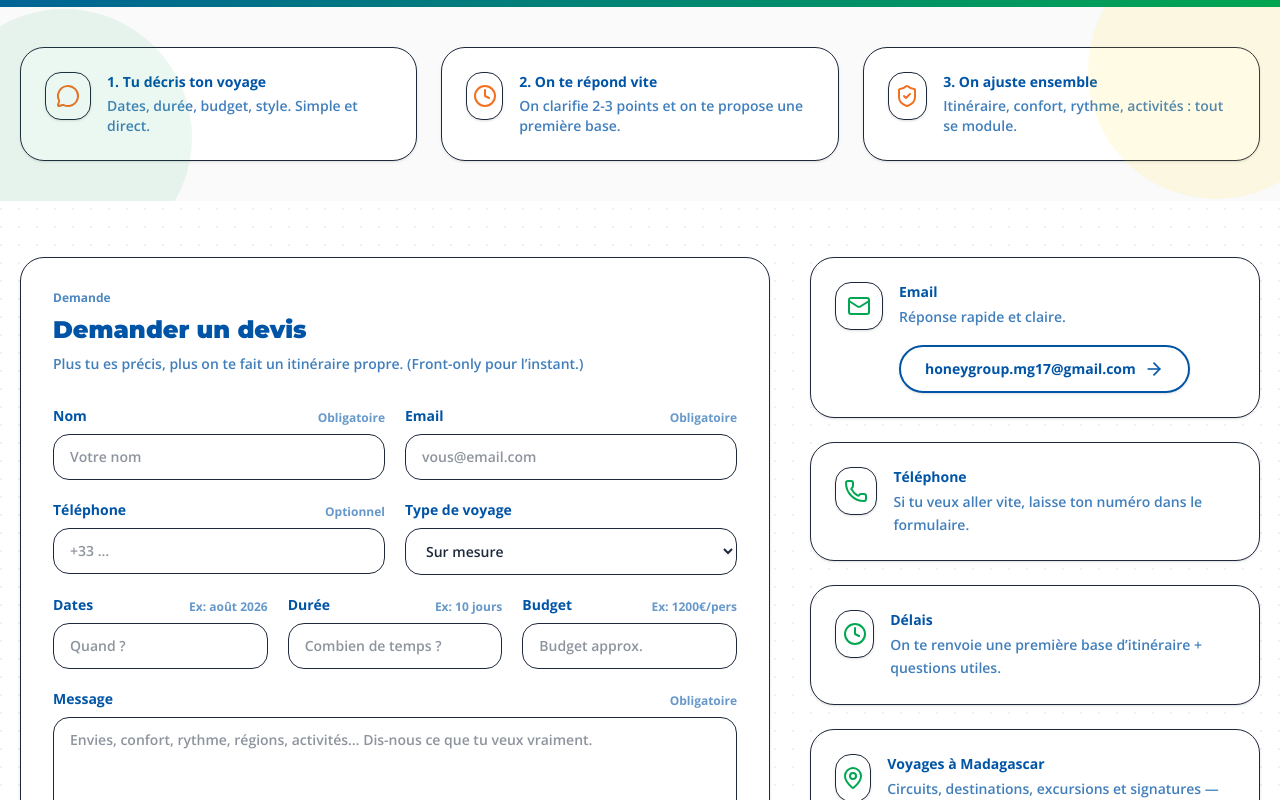
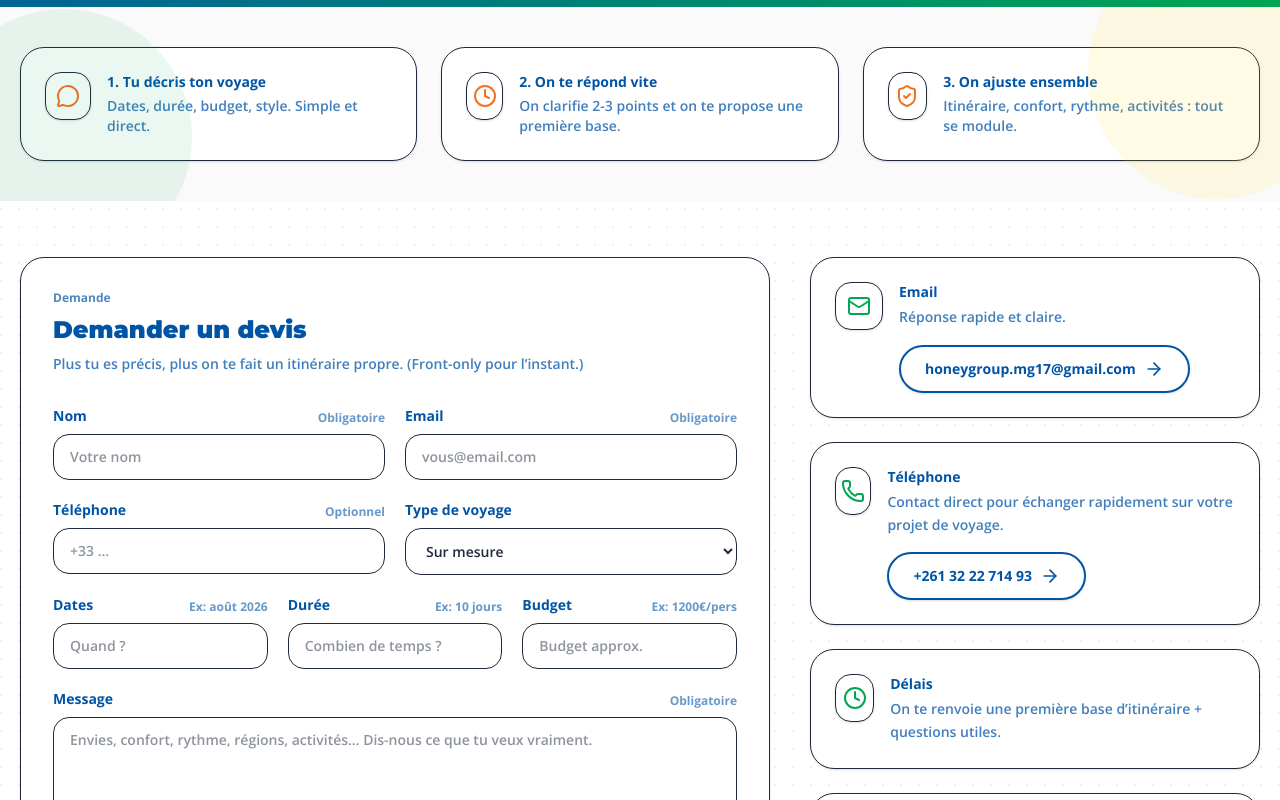
Before and after one commit to Melui3/Honey_Group, a React (Vite) app in the folder frontend/: page /contact in a window 1280 px wide. Shown: the part 386-1186 px from the top of the page. Built offline with nearby package versions, Linux system fonts and the light colour scheme; no server answers.

Commit message:
Update Contact.jsx

```diff
--- a/frontend/src/pages/Contact.jsx
+++ b/frontend/src/pages/Contact.jsx
@@ -249,10 +249,18 @@ useEffect(() => {
                 }
               />
 
-              <InfoCard
+             <InfoCard
                 Icon={Phone}
                 title="Téléphone"
-                text="Si tu veux aller vite, laisse ton numéro dans le formulaire."
+                text="Contact direct pour échanger rapidement sur votre projet de voyage."
+                action={
+                  <a
+                    href="tel:+261322271493"
+                    className={[btn.outline("blue", "md", "pill"), "inline-flex items-center gap-2"].join(" ")}
+                  >
+                    +261 32 22 714 93 <ArrowRight className="h-5 w-5" />
+                  </a>
+                }
               />
 
               <InfoCard
```
